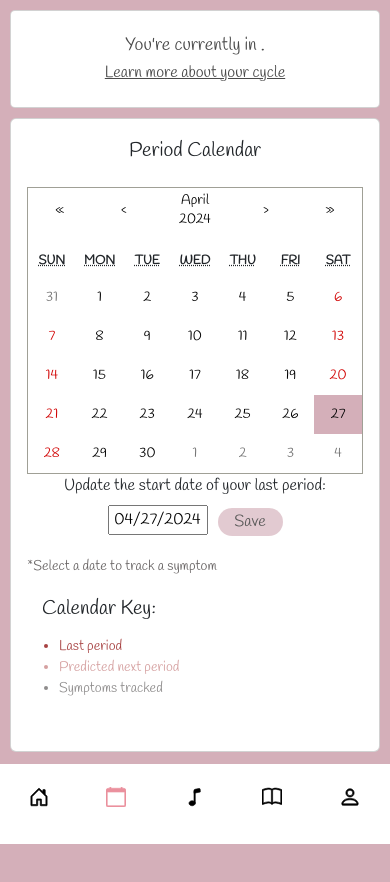
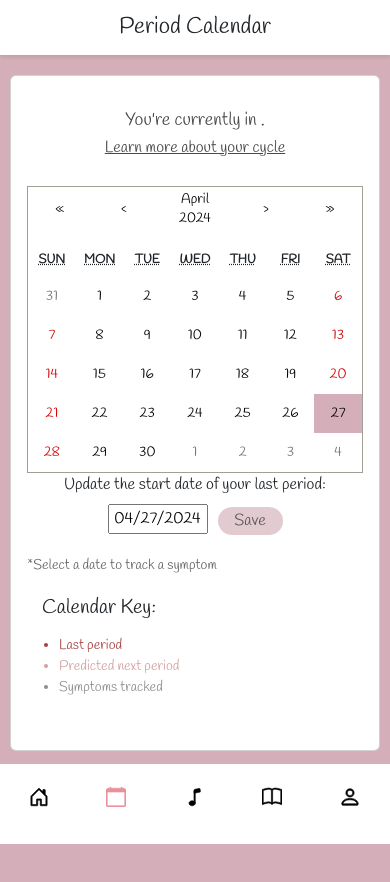
Before and after one commit to paceuniversity/team3spring2024, a React (Create React App) app in the folder moonflo/: page /calendar in a window 390 px wide. Shown: the top 882 px of the page. Before the commit the page ends 854 px from the top, so only its background shows below. Built offline with nearby package versions, Linux system fonts and the light colour scheme.

Commit message:
modifying CSS

```diff
--- a/moonflo/src/pages/Calendar.css
+++ b/moonflo/src/pages/Calendar.css
@@ -48,8 +48,8 @@ body{
 
 .calendar{
   margin: 10px;
-  padding-top: 20px;
   padding-bottom: 20px;
+  margin-top: 75px;
 }
 .tracked-symptom {
   background-color: rgb(196, 193, 193);
@@ -77,19 +77,21 @@ body{
   color: #4a4a4a;
   padding: 5px;
   border-radius: 5px;
-  margin: 10px
+  margin: 10px;
+
 }
 
 .current-phase p {
   margin: 0;
-  font-size: 18px;
+  font-size: 20px;
+  margin-bottom: 10px;
 }
 
 /* Underline the text */
 .current-phase a {
   color: #4a4a4a;
   text-decoration: underline;
-  font-size: 16px;
+  font-size: 18px;
 }
 
 .current-phase a:hover {
@@ -211,7 +213,7 @@ body{
   }
 
   .calendar {
-    margin: 10px 0;
+    margin-top: 75px;
     margin-left: 10px;
     margin-right: 10px;
   }
@@ -272,4 +274,14 @@ body{
   .title{
     font-size: 20px;
   }
+  .current-phase p {
+    margin: 0;
+    font-size: 18px;
+    margin-bottom: 10px;
+  }
+  .current-phase a {
+    color: #4a4a4a;
+    text-decoration: underline;
+    font-size: 16px;
+  }
 }
--- a/moonflo/src/pages/calendar.js
+++ b/moonflo/src/pages/calendar.js
@@ -202,17 +202,14 @@ const PeriodCalendar = () => {
   };
 
   return (
+
     <div className="parent-calendar-container">
-      <Card className="current-phase">
+       <div className="floatingHeader">Period Calendar</div>
+      <Card className="calendar">
         <Card.Body>
-          <div >
+          <div className="current-phase">
              <p>You're currently in <span style={{ fontWeight: 'bold', color: 'maroon', fontSize: '18px' }}>{currentPhase}</span>. <br></br><Link to="/medInfo">Learn more about your cycle</Link></p>
           </div>
-          </Card.Body>
-      </Card>
-      <Card className="calendar">
-        <Card.Title className="title">Period Calendar</Card.Title>
-        <Card.Body>
           <div className="calendar-container">
             <Calendar
               onChange={setDate}
--- a/moonflo/src/pages/cycleinfo.css
+++ b/moonflo/src/pages/cycleinfo.css
@@ -2,8 +2,8 @@
     background-color: white;
     border-radius: 6px;
     padding: 15px;
-    margin: 30px;
-    margin-bottom: 130px;
+    margin: 5px;
+    margin-bottom: 30px;
 }
 
 table {
--- a/moonflo/src/pages/cycleinfo.js
+++ b/moonflo/src/pages/cycleinfo.js
@@ -418,7 +418,7 @@ const CycleInfo = () => {
   return (
 <div id='cycleinfo'>
 
-  <h1>Get to know your menstrual cycle!</h1>
+  <h1>Get to Know Your Menstrual Cycle!</h1>
   <p>Your menstrual cycle is how your body prepares for a potential pregnancy. It usually lasts around 28 days, but it can range anywhere from 21 to 35 days. During this time, your hormone levels fluctuate, causing various changes throughout the body.</p>
   <p>Many women track their menstrual cycle so that they know when their period is coming. This can help women prepare for their period and avoid the unexpected. While predicting your period is a major benefit to tracking your cycle, there are several other advantages to understanding your menstrual cycle.</p>
   <p>Knowing your menstrual cycle can provide key insights into your overall health and wellbeing. For example:</p>
--- a/moonflo/src/pages/learnMedi.js
+++ b/moonflo/src/pages/learnMedi.js
@@ -65,7 +65,7 @@ const LearnMedi = () => {
   return (
 <div id='medinfo'>
 
-  <h1>Learn how to Meditation!</h1>
+  <h1>Learn How to Meditation!</h1>
   <p>Meditation is a practice that nurtures your inner well-being and cultivates mindfulness. It involves dedicating time to quieting the mind, fostering a deeper connection with the present moment. Through meditation, you embark on a journey of self-discovery and inner peace. The practice varies widely, encompassing techniques such as Zen meditation, Yoga meditation, Chakra meditation, and Sound Bath meditation, each offering unique paths to mental clarity and emotional balance.</p>
   <strong>What You Might Feel And Why</strong>
         <p>Many people often feel a range of sensations, which can very from person to person and session to session. Here are some common experience reported by individuals:</p>
--- a/moonflo/src/pages/medinfo.css
+++ b/moonflo/src/pages/medinfo.css
@@ -3,8 +3,8 @@
     background-color: white;
     border-radius: 6px;
     padding: 15px;
-    margin: 30px;
-    margin-bottom: 130px;
+    margin: 10px;
+    margin-bottom: 30px;
 }
 
 table {
@@ -38,7 +38,7 @@ table {
     text-align: center;
     box-shadow: 0 2px 4px rgba(0, 0, 0, 0.1);
     z-index: 1000;
-    font-size: 25px;
+    font-size: 23px;
   }
   .infoContainer {
     display: grid;
@@ -88,6 +88,7 @@ table {
       height: 50vh;
       object-fit: cover;
     }
+
   }
   .backButton {
     position: fixed;
```
